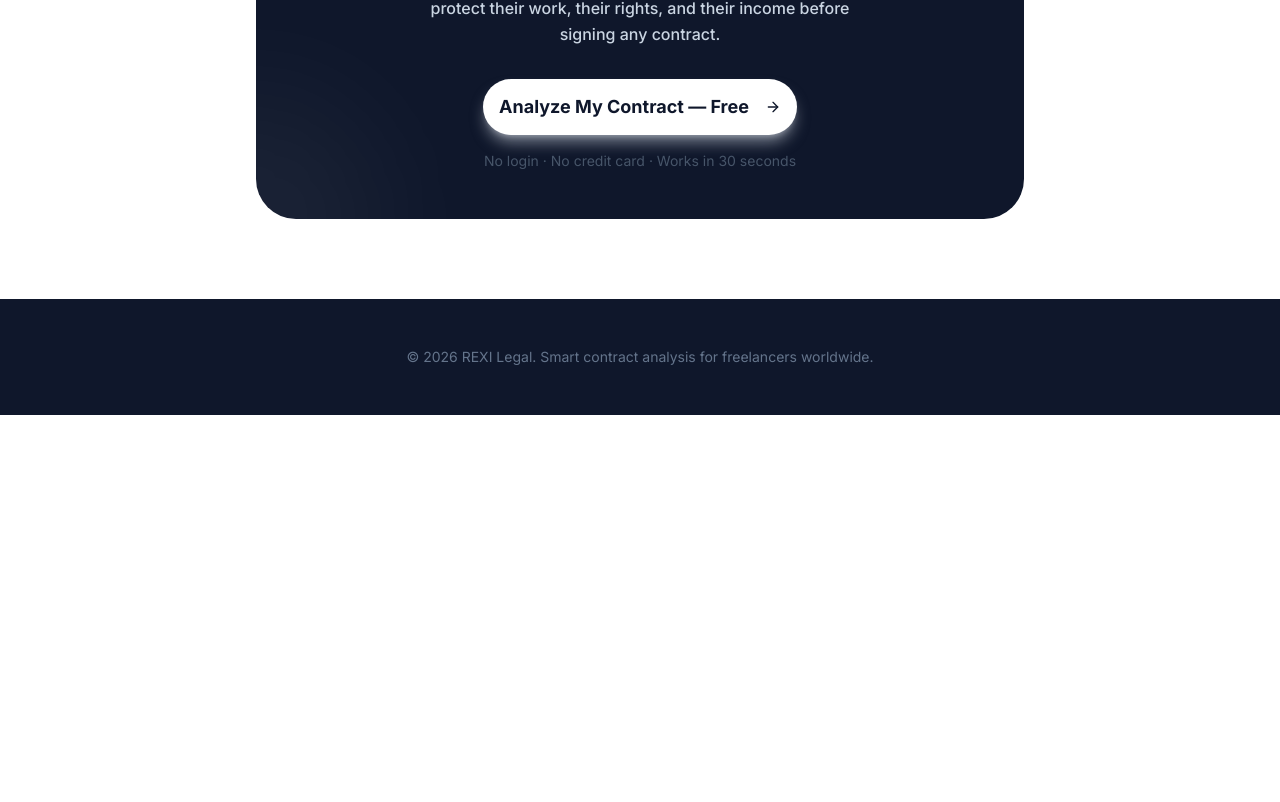
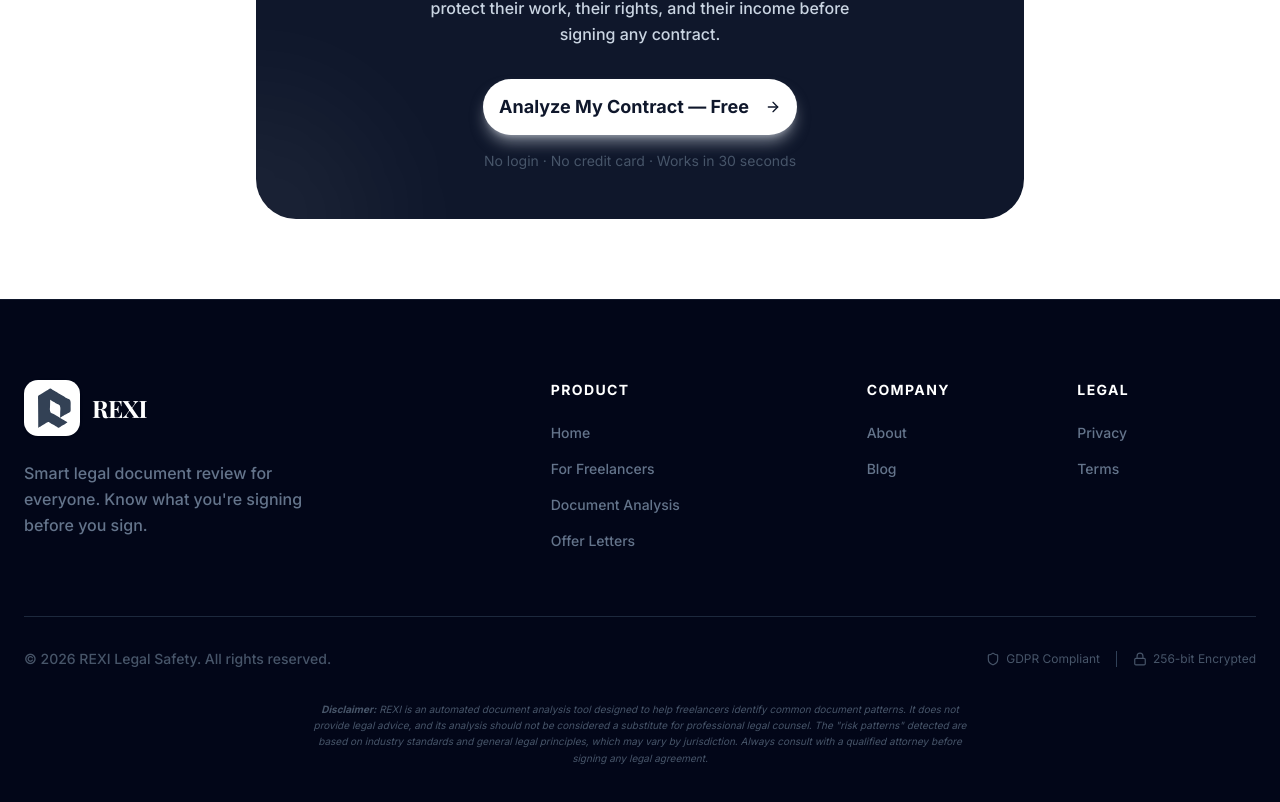
Before and after one commit to solvexai-lab/rexi, a Next.js app: page /freelancers in a window 1280 px wide. Shown: the part 5317-6119 px from the top of the page. Before the commit the page ends 5732 px from the top, so only its background shows below. Built offline with nearby package versions, Linux system fonts and the light colour scheme; no server answers; a web font is replaced by a local one.

Commit message:
ux(legal): replace basic footer with global footer on freelancers hub to ensure legal disclaimers are visible

```diff
--- a/src/app/freelancers/page.tsx
+++ b/src/app/freelancers/page.tsx
@@ -1,9 +1,10 @@
 import Link from "next/link";
 import type { Metadata } from "next";
-import { ArrowRight, CheckCircle, XCircle, FileText, Shield, Zap, Globe, Star, AlertTriangle, Scale, ChevronRight } from "lucide-react";
+import { ArrowRight, CheckCircle, XCircle, FileText, Shield, Zap, Globe, Star, AlertTriangle, Scale, ChevronRight, Lock } from "lucide-react";
 import { Button } from "@/components/ui/button";
 import { Logo } from "@/components/logo";
 import { BreadcrumbSchema } from "@/components/BreadcrumbSchema";
+import { LegalDisclaimer } from "@/components/legal-disclaimer";
 
 export const metadata: Metadata = {
     title: "Freelance Contract Analyzer — Review Any Client Contract Free | REXI",
@@ -355,11 +356,61 @@ export default function FreelancersPage() {
                 </section>
             </main>
 
-            <footer className="bg-slate-900 text-white py-12 px-6">
-                <div className="max-w-7xl mx-auto text-center">
-                    <p className="text-slate-400 text-sm">
-                        © 2026 REXI Legal. Smart contract analysis for freelancers worldwide.
-                    </p>
+            <footer className="bg-slate-950 text-white py-16 md:py-20 px-6 relative border-t border-slate-900">
+                <div className="max-w-7xl mx-auto">
+                    <div className="grid md:grid-cols-12 gap-12 md:gap-8 mb-12 md:mb-16">
+                        <div className="md:col-span-5">
+                            <Link href="/" className="inline-block mb-6 group">
+                                <Logo variant="light" />
+                            </Link>
+                            <p className="text-slate-400 font-medium max-w-xs leading-relaxed text-sm md:text-base">
+                                Smart legal document review for everyone. Know what you're signing before you sign.
+                            </p>
+                        </div>
+                        <div className="md:col-span-3">
+                            <h4 className="font-bold text-sm uppercase tracking-widest text-white mb-5">Product</h4>
+                            <ul className="space-y-3">
+                                <li><Link href="/" className="text-slate-400 hover:text-white transition-colors text-sm font-medium">Home</Link></li>
+                                <li><Link href="/freelancers" className="text-slate-400 hover:text-white transition-colors text-sm font-medium">For Freelancers</Link></li>
+                                <li><Link href="/analyze" className="text-slate-400 hover:text-white transition-colors text-sm font-medium">Document Analysis</Link></li>
+                                <li><Link href="/offers" className="text-slate-400 hover:text-white transition-colors text-sm font-medium">Offer Letters</Link></li>
+                            </ul>
+                        </div>
+                        <div className="md:col-span-2">
+                            <h4 className="font-bold text-sm uppercase tracking-widest text-white mb-5">Company</h4>
+                            <ul className="space-y-3">
+                                <li><Link href="/about" className="text-slate-400 hover:text-white transition-colors text-sm font-medium">About</Link></li>
+                                <li><Link href="/blog" className="text-slate-400 hover:text-white transition-colors text-sm font-medium">Blog</Link></li>
+                            </ul>
+                        </div>
+                        <div className="md:col-span-2">
+                            <h4 className="font-bold text-sm uppercase tracking-widest text-white mb-5">Legal</h4>
+                            <ul className="space-y-3">
+                                <li><Link href="/privacy" className="text-slate-400 hover:text-white transition-colors text-sm font-medium">Privacy</Link></li>
+                                <li><Link href="/terms" className="text-slate-400 hover:text-white transition-colors text-sm font-medium">Terms</Link></li>
+                            </ul>
+                        </div>
+                    </div>
+
+                    <div className="pt-8 border-t border-slate-800 flex flex-col md:flex-row justify-between items-center gap-4">
+                        <p className="text-slate-500 text-sm font-medium">
+                            © 2026 REXI Legal Safety. All rights reserved.
+                        </p>
+                        <div className="flex items-center gap-4 text-slate-500 text-xs">
+                            <span className="flex items-center gap-1.5">
+                                <Shield className="w-3.5 h-3.5" />
+                                GDPR Compliant
+                            </span>
+                            <span className="w-px h-4 bg-slate-700" />
+                            <span className="flex items-center gap-1.5">
+                                <Lock className="w-3.5 h-3.5" />
+                                256-bit Encrypted
+                            </span>
+                        </div>
+                    </div>
+                    <div className="mt-6 text-center">
+                        <LegalDisclaimer />
+                    </div>
                 </div>
             </footer>
         </div>
```
